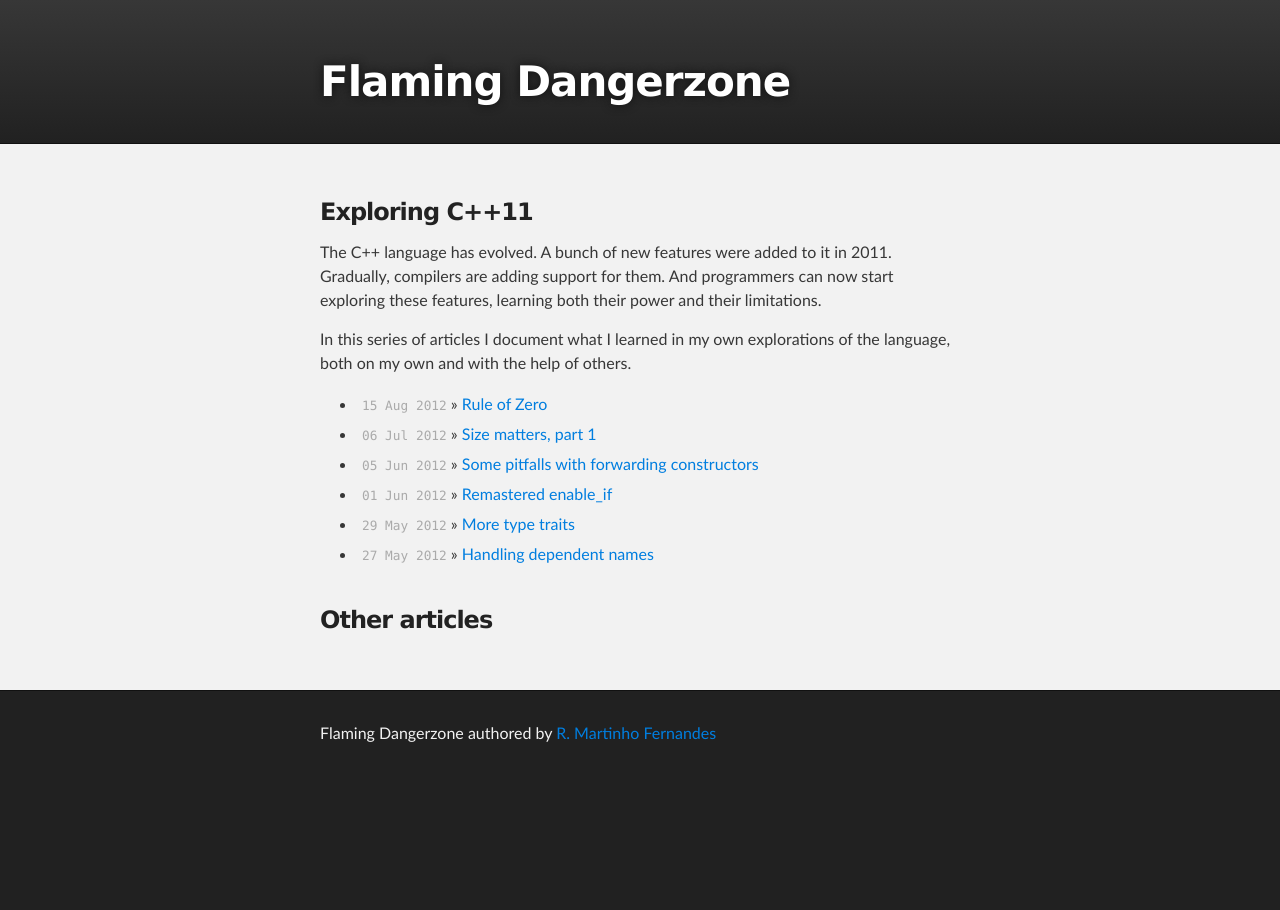
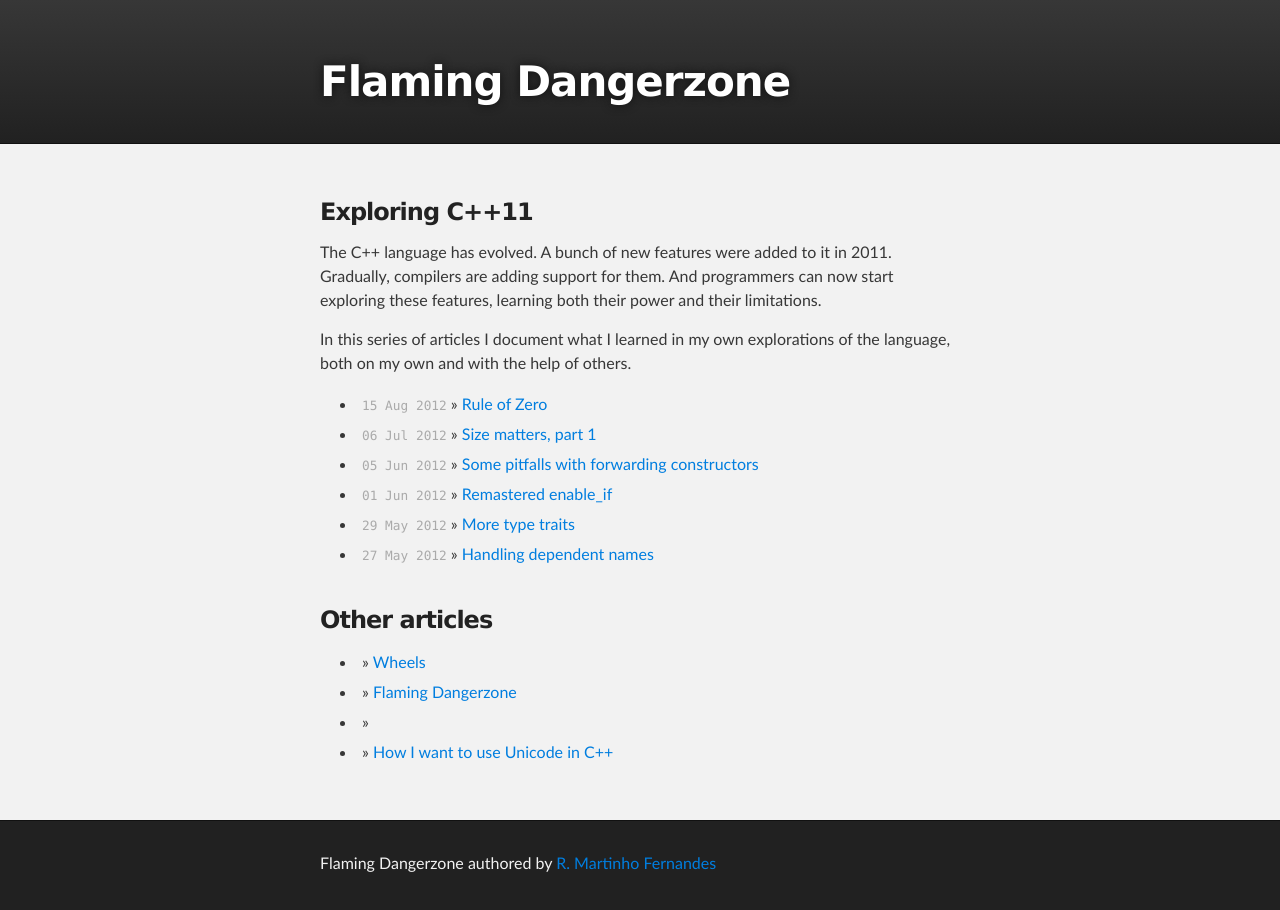
Before and after one commit to rmartinho/flamingdangerzone, a Jekyll site: the page built from index.html, in a window 1280 px wide. Built offline with Jekyll 4.4.1, drawn with Linux system fonts in a browser that asks for light colours.

Commit message:
Some test

```diff
--- a/index.html
+++ b/index.html
@@ -21,7 +21,7 @@ language, both on my own and with the help of others.</p>
 <h3>Other articles</h3>
 
 <ul class="posts">
-{% for post in site.other %}
+{% for post in site.pages %}
   <li><span>{{ post.date | date_to_string }}</span> &raquo; <a href="{{ post.url }}">{{ post.title }}</a></li>
 {% endfor %}
 </ul>
```
